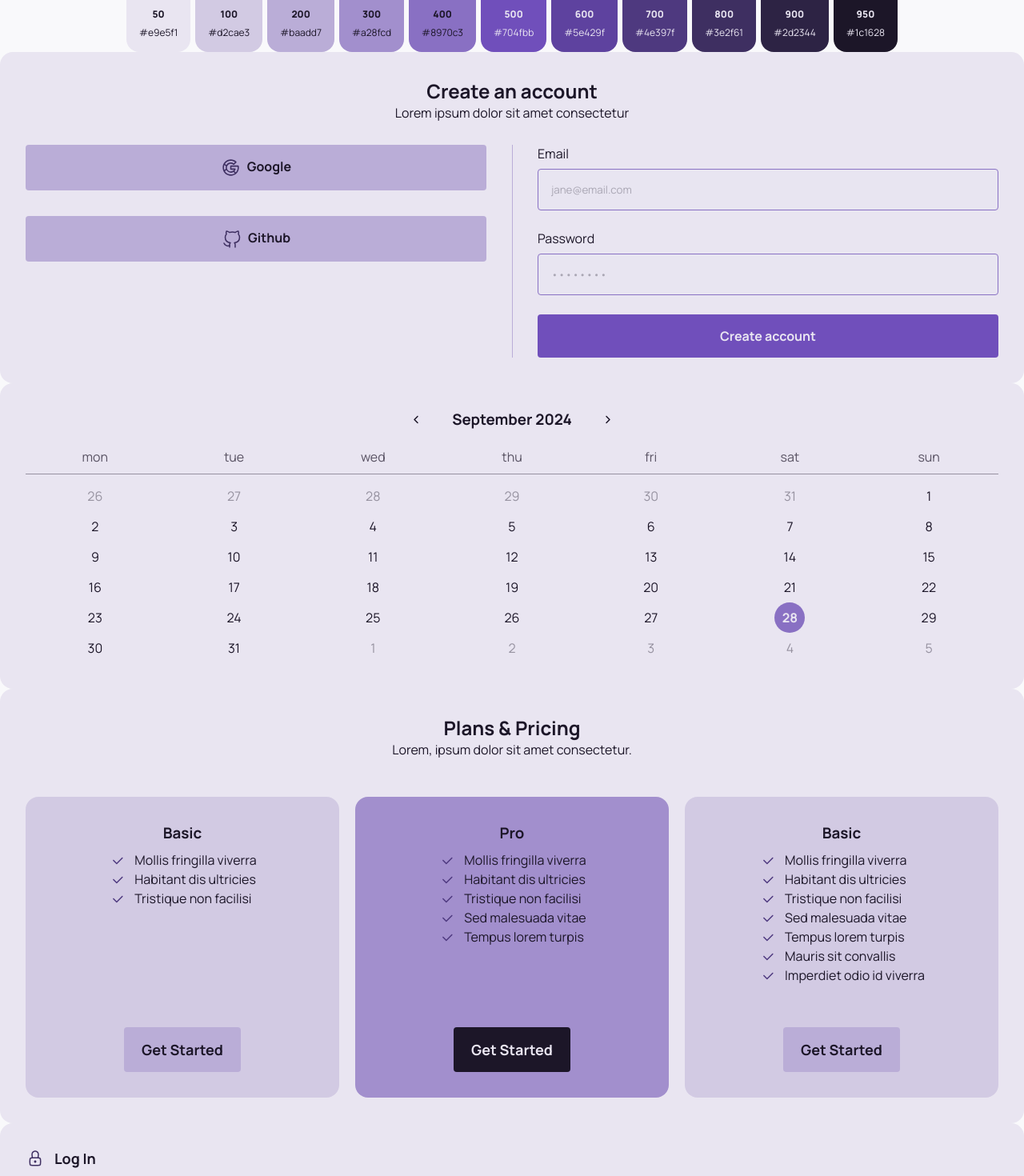
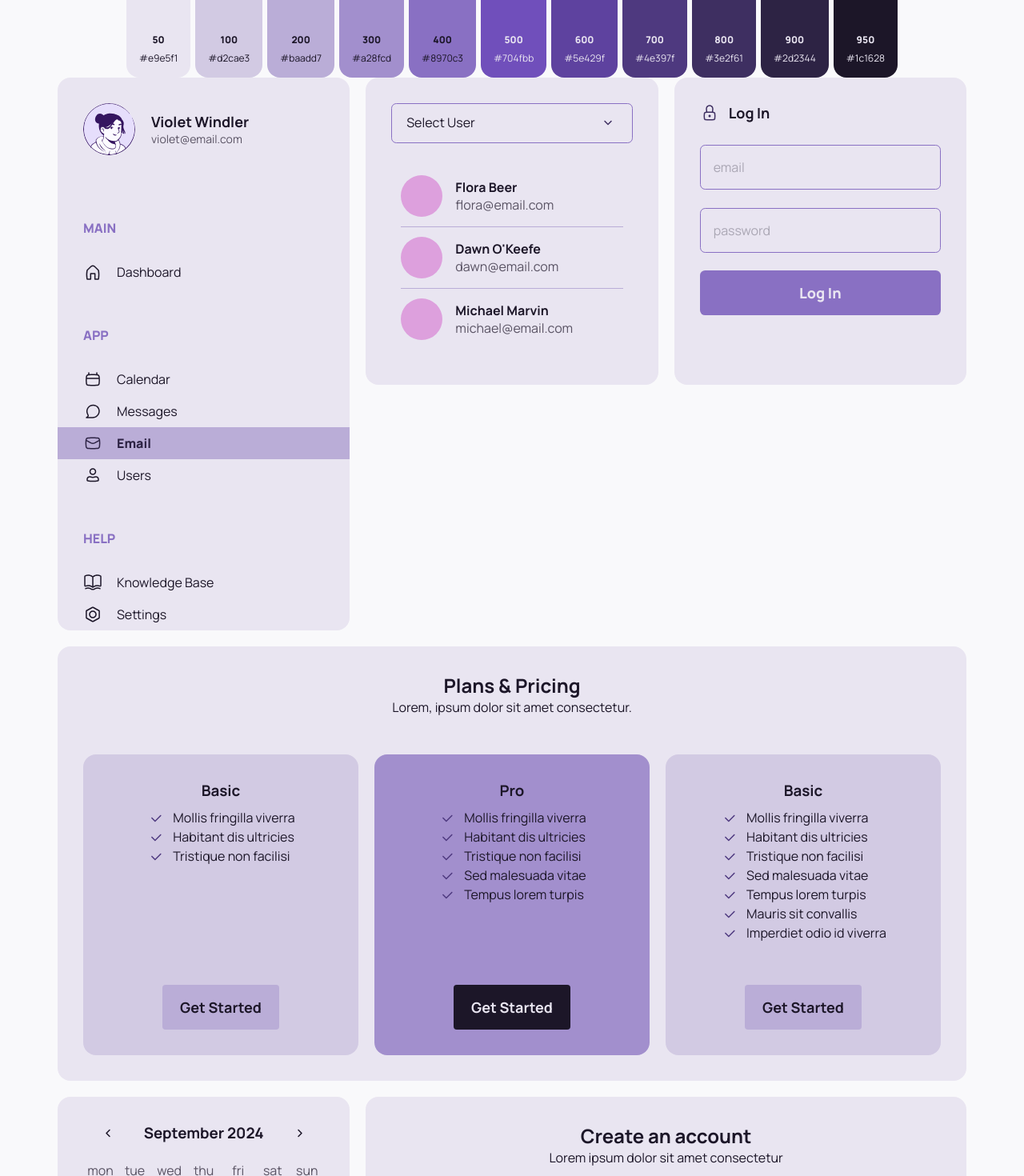
Before and after one commit to yaxchemanrique/theme-builder, a React (Vite) app: page / in a window 1280 px wide. Shown: the part 380-1850 px from the top of the page at 80% size. Built offline with nearby package versions, Linux system fonts and the light colour scheme.

Commit message:
feat: components arranged in grid

```diff
--- a/src/App.jsx
+++ b/src/App.jsx
@@ -7,25 +7,29 @@ import ColorCardsContainer from "./components/ColorCardsContainer/ColorCardsCont
 import DashboardSidebar from "./components/DashboardSidebar/DashboardSidebar.jsx";
 import UserSelection from "./components/UserSelection/UserSelection.jsx";
 import SignInForm from "./components/SignInForm/SignInForm.jsx";
-import Pricing from './components/Pricing/Pricing.jsx'
+import Pricing from "./components/Pricing/Pricing.jsx";
 import Calendar from "./components/Calendar/Calendar.jsx";
 import CreateAccount from "./components/CreateAccount/CreateAccount.jsx";
 
-import "./styles.css"
+import "./styles.css";
 
 function App() {
   const { theme } = useContext(ThemeContext);
 
   return (
-    <main className={theme} >
-      <SettingsForm />
-      <ColorCardsContainer />
-      <CreateAccount />
-      <Calendar />
-      <Pricing />
-      <SignInForm />
-      <UserSelection />
-      <DashboardSidebar />
+    <main className={theme}>
+      <div className="wrapper">
+        <SettingsForm />
+        <ColorCardsContainer />
+        <div className="componentContainer">
+          <DashboardSidebar />
+          <UserSelection />
+          <SignInForm />
+          <Pricing />
+          <Calendar />
+          <CreateAccount />
+        </div>
+      </div>
     </main>
   );
 }
--- a/src/components/DashboardSidebar/DashboardSidebar.module.css
+++ b/src/components/DashboardSidebar/DashboardSidebar.module.css
@@ -1,7 +1,6 @@
 .dashboardSidebar {
   background-color: var(--clr-surface-1);
   color: var(--clr-text-1);
-  width: fit-content;
   display: flex;
   flex-direction: column;
   gap: 3rem;
--- a/src/components/UserSelection/UserSelection.module.css
+++ b/src/components/UserSelection/UserSelection.module.css
@@ -3,7 +3,6 @@
   background-color: var(--clr-surface-1);
   color: var(--clr-text-1);
   padding: var(--component-padding);
-  width: fit-content;
 }
 
 .buttonSelection {
--- a/src/styles.css
+++ b/src/styles.css
@@ -13,3 +13,35 @@ main {
   --bg : var(--clr-accent-1000);
   --text: var(--clr-accent-50);
 }
+
+.wrapper {
+  max-width: 1200px;
+  margin-inline: auto;
+  padding: 2rem;
+}
+
+.componentContainer {
+  display: grid;
+  grid-template-columns: repeat(3, 1fr);
+  gap: 1.25rem;
+}
+
+.componentContainer > :nth-child(1) {
+  grid-row: span 2;
+}
+
+.componentContainer > :nth-child(2) {
+  grid-row: span 1;
+}
+
+.componentContainer > :nth-child(3) {
+  grid-row: span 1;
+}
+
+.componentContainer > :nth-child(4) {
+  grid-column: span 3;
+}
+
+.componentContainer > :nth-child(6) {
+  grid-column: span 2;
+}
```
